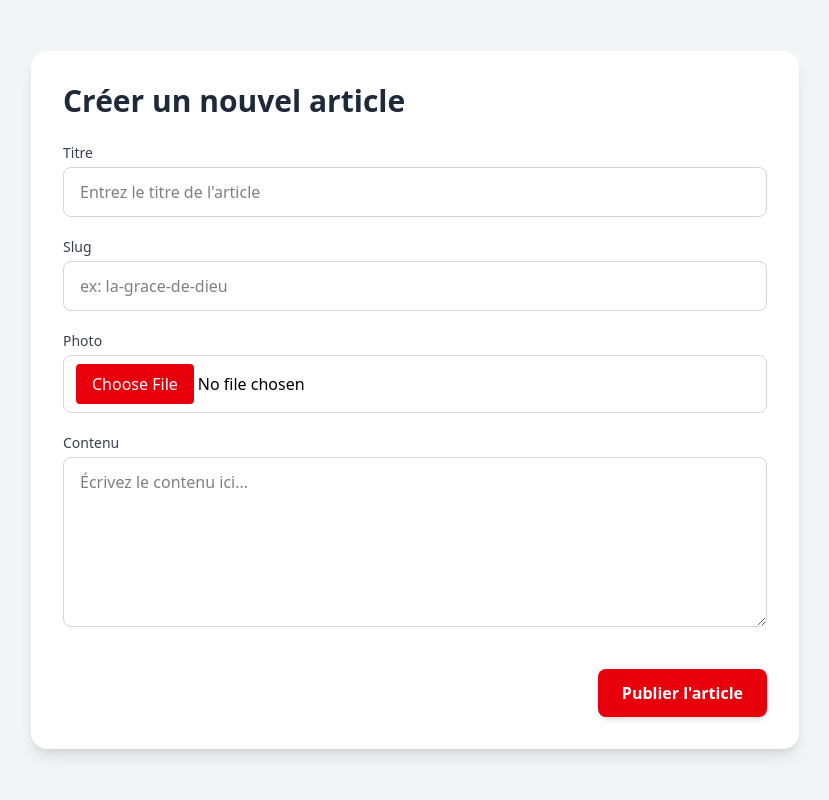
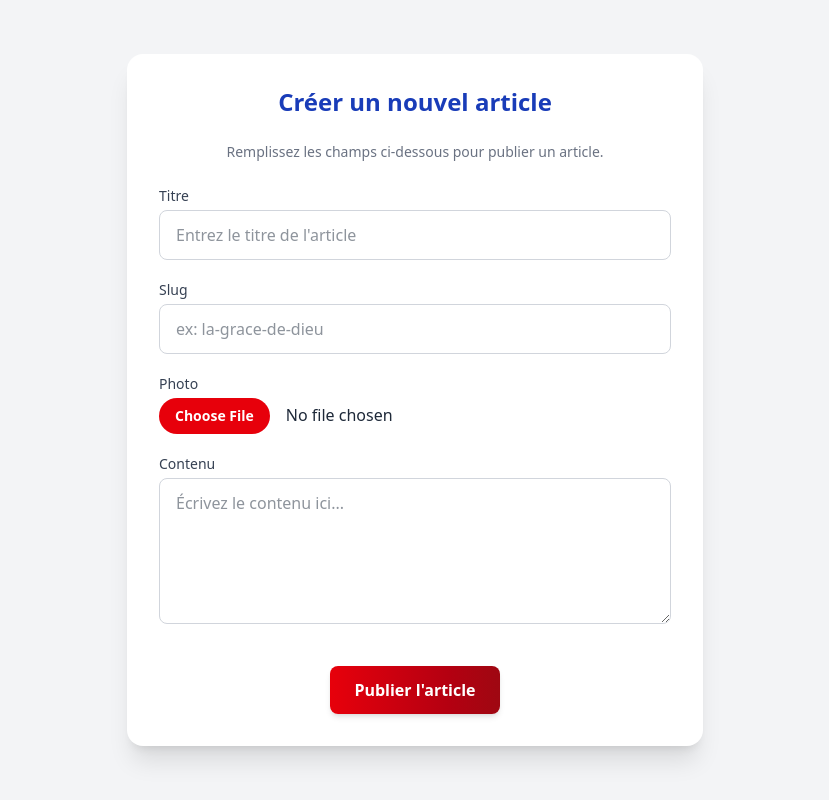
Before and after one commit to alainkatayi/front_joracle_blog, an Angular app: page /create in a window 1280 px wide. Shown: the whole page, without its empty margins (225-1054 px from the left). Built offline with nearby package versions, Linux system fonts and the light colour scheme.

Commit message:
Amélioration du style du formulaire de création d'annonce

```diff
--- a/src/app/pages/admin/create-article/create-article.component.html
+++ b/src/app/pages/admin/create-article/create-article.component.html
@@ -9,17 +9,20 @@
 </div>
 
 
-<div class="bg-gray-100 flex items-center justify-center min-h-screen px-4">
+<div class="min-h-screen bg-gray-100 flex items-center justify-center px-4">
+  <div class="w-full max-w-xl bg-white shadow-xl rounded-2xl p-8 space-y-6">
 
-  <div class="w-full max-w-3xl bg-white shadow-lg rounded-2xl p-8 space-y-6">
-    <h2 class="text-3xl font-bold text-gray-800">Créer un nouvel article</h2>
+    <h2 class="text-2xl font-bold text-blue-800 text-center">Créer un nouvel article</h2>
+    <p class="text-center text-gray-500 text-sm">
+      Remplissez les champs ci-dessous pour publier un article.
+    </p>
 
     <form [formGroup]="createArticleForm" (ngSubmit)="onSubmit()" class="space-y-5">
       <!-- Titre -->
       <div>
         <label for="titre" class="block text-sm font-medium text-gray-700 mb-1">Titre</label>
         <input formControlName="title" type="text" id="titre" name="titre"
-               class="w-full border border-gray-300 rounded-lg px-4 py-3 focus:outline-none focus:ring-2 focus:ring-red-500"
+               class="w-full rounded-lg border border-gray-300 px-4 py-3 text-gray-800 focus:outline-none focus:ring-2 focus:ring-blue-600 focus:border-blue-600"
                placeholder="Entrez le titre de l'article" />
       </div>
 
@@ -27,32 +30,37 @@
       <div>
         <label for="slug" class="block text-sm font-medium text-gray-700 mb-1">Slug</label>
         <input formControlName="slug" type="text" id="slug" name="slug"
-               class="w-full border border-gray-300 rounded-lg px-4 py-3 focus:outline-none focus:ring-2 focus:ring-red-500"
+               class="w-full rounded-lg border border-gray-300 px-4 py-3 text-gray-800 focus:outline-none focus:ring-2 focus:ring-blue-600 focus:border-blue-600"
                placeholder="ex: la-grace-de-dieu" />
       </div>
-              <!-- Photo -->
+
+      <!-- Photo -->
       <div>
         <label for="photo" class="block text-sm font-medium text-gray-700 mb-1">Photo</label>
         <input formControlName="photo" (change)="onFileSelected($event)" #fileInput type="file" id="photo" name="photo"
-               class="w-full border border-gray-300 rounded-lg px-3 py-2 file:bg-red-600 file:text-white file:rounded file:px-4 file:py-2 file:cursor-pointer" />
+               class="w-full text-gray-800 file:mr-4 file:py-2 file:px-4
+                      file:rounded-full file:border-0
+                      file:text-sm file:font-semibold
+                      file:bg-red-600 file:text-white
+                      hover:file:bg-red-700" />
       </div>
 
       <!-- Contenu -->
       <div>
         <label for="content" class="block text-sm font-medium text-gray-700 mb-1">Contenu</label>
-        <textarea formControlName="content" id="content" name="content" rows="6"
-                  class="w-full border border-gray-300 rounded-lg px-4 py-3 focus:outline-none focus:ring-2 focus:ring-red-500"
+        <textarea formControlName="content" id="content" name="content" rows="5"
+                  class="w-full rounded-lg border border-gray-300 px-4 py-3 text-gray-800 focus:outline-none focus:ring-2 focus:ring-blue-600 focus:border-blue-600"
                   placeholder="Écrivez le contenu ici..."></textarea>
       </div>
 
       <!-- Bouton -->
-      <div class="text-right pt-4">
+      <div class="text-center pt-4">
         <button type="submit"
-                class="bg-red-600 hover:bg-red-700 text-white font-semibold px-6 py-3 rounded-lg shadow-md transition duration-200">
+                class="bg-gradient-to-r from-red-600 to-red-800 hover:from-red-700 hover:to-red-900 text-white font-semibold px-6 py-3 rounded-lg shadow-md transition duration-200">
           Publier l'article
         </button>
       </div>
     </form>
+
   </div>
-
 </div>
```
